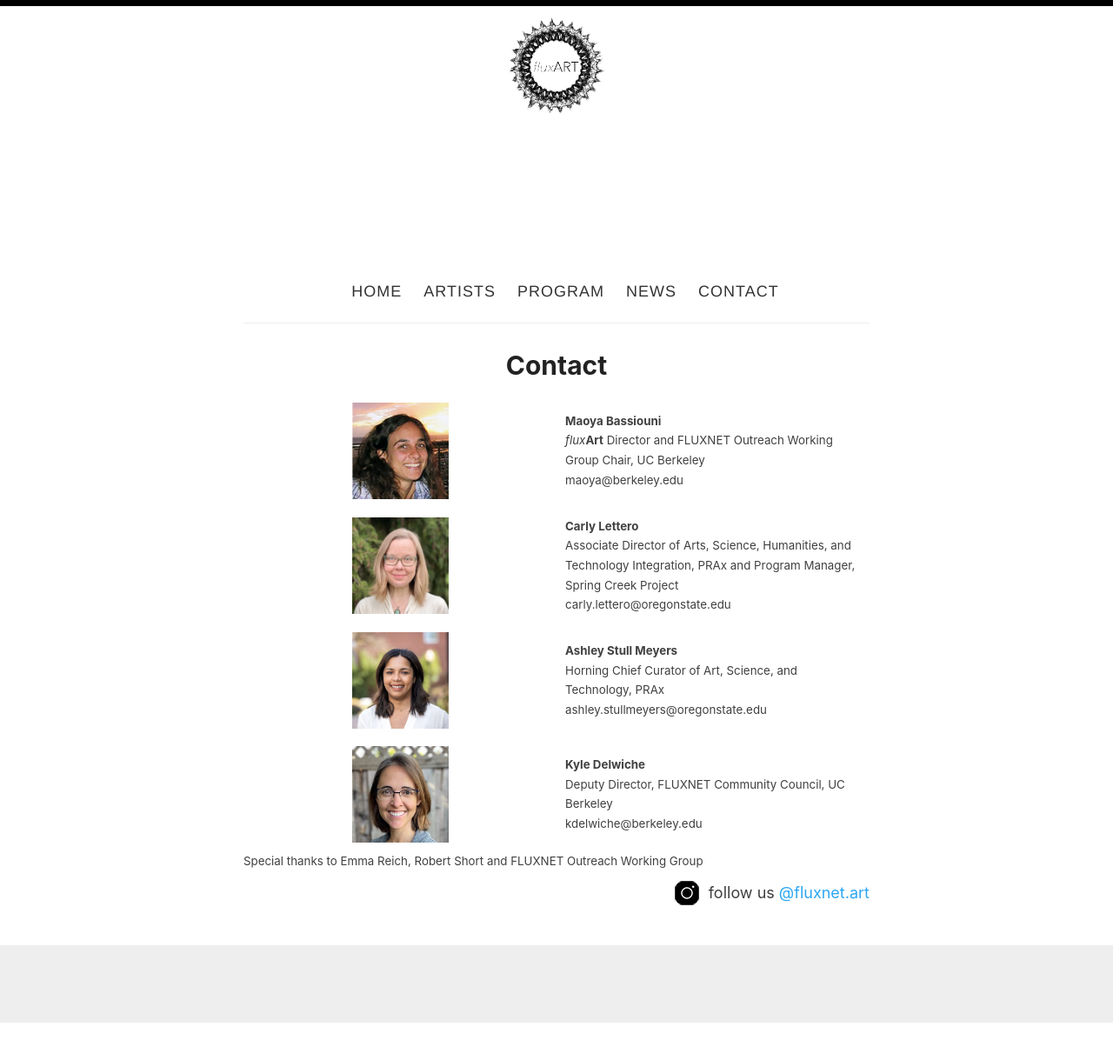
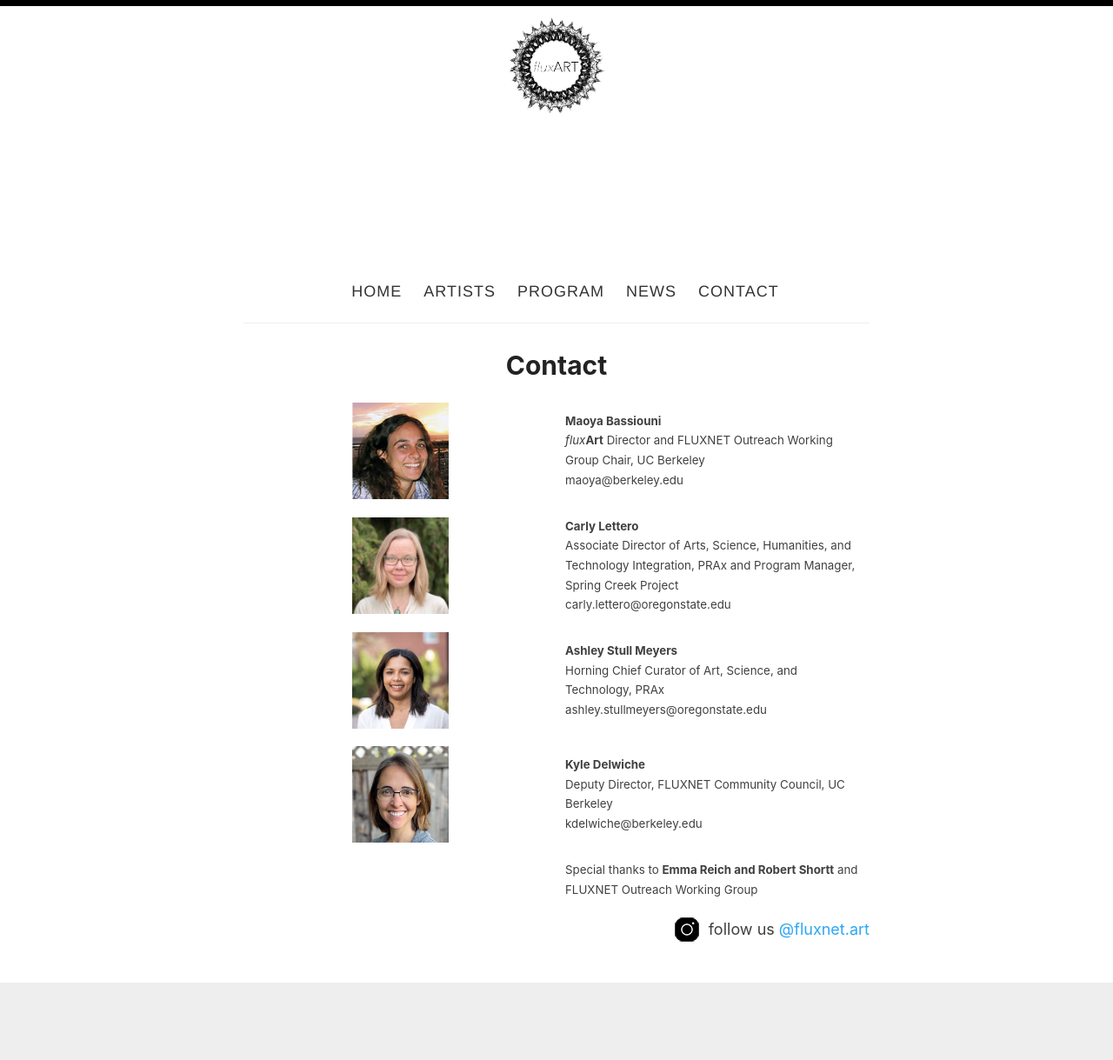
Before and after one commit to fluxnetart/fluxnetart.github.io, a Jekyll site: the page built from _pages/contact.md, in a window 1280 px wide. Shown: the whole page at 87% size. Built offline with Jekyll 4.4.1, drawn with Linux system fonts in a browser that asks for light colours; before the commit the page ends 1176 px from its top, so only the background shows below that.

Commit message:
Update contact.md

```diff
--- a/_pages/contact.md
+++ b/_pages/contact.md
@@ -42,7 +42,6 @@
       <img src="https://fluxnetart.github.io/images/Maoya.png">
     </figure>
   </div>
-
   <div class="column">
     <figcaption><b>Maoya Bassiouni</b><br>
                 <i>flux</i><b>Art</b> Director and FLUXNET Outreach Working Group Chair, UC Berkeley<br>
@@ -56,7 +55,6 @@
       <img src="https://fluxnetart.github.io/images/Carly.jpg">
     </figure>
   </div>
-
   <div class="column">
     <figcaption><b>Carly Lettero</b><br>
                 Associate Director of Arts, Science, Humanities, and Technology Integration, PRAx and Program Manager, Spring Creek Project<br>
@@ -70,7 +68,6 @@
       <img src="https://fluxnetart.github.io/images/Ashley.jpg">
     </figure>
   </div>
-
   <div class="column">
     <figcaption><b>Ashley Stull Meyers</b><br>
                 Horning Chief Curator of Art, Science, and Technology, PRAx<br>
@@ -84,7 +81,6 @@
       <img src="https://fluxnetart.github.io/images/Kyle.png">
     </figure>
   </div>
-
   <div class="column">
     <figcaption><b>Kyle Delwiche</b><br>
                  Deputy Director, FLUXNET Community Council, UC Berkeley<br>
@@ -93,7 +89,12 @@
 </div>
 
 <div class="row">
-    <figcaption>Special thanks to Emma Reich, Robert Short and FLUXNET Outreach Working Group</figcaption>
+  <div class="column">
+  </div>
+
+  <div class="column">
+    <figcaption>Special thanks to <b>Emma Reich and Robert Shortt</b> and FLUXNET Outreach Working Group</figcaption>
+  </div>
 </div>
 
 
```
